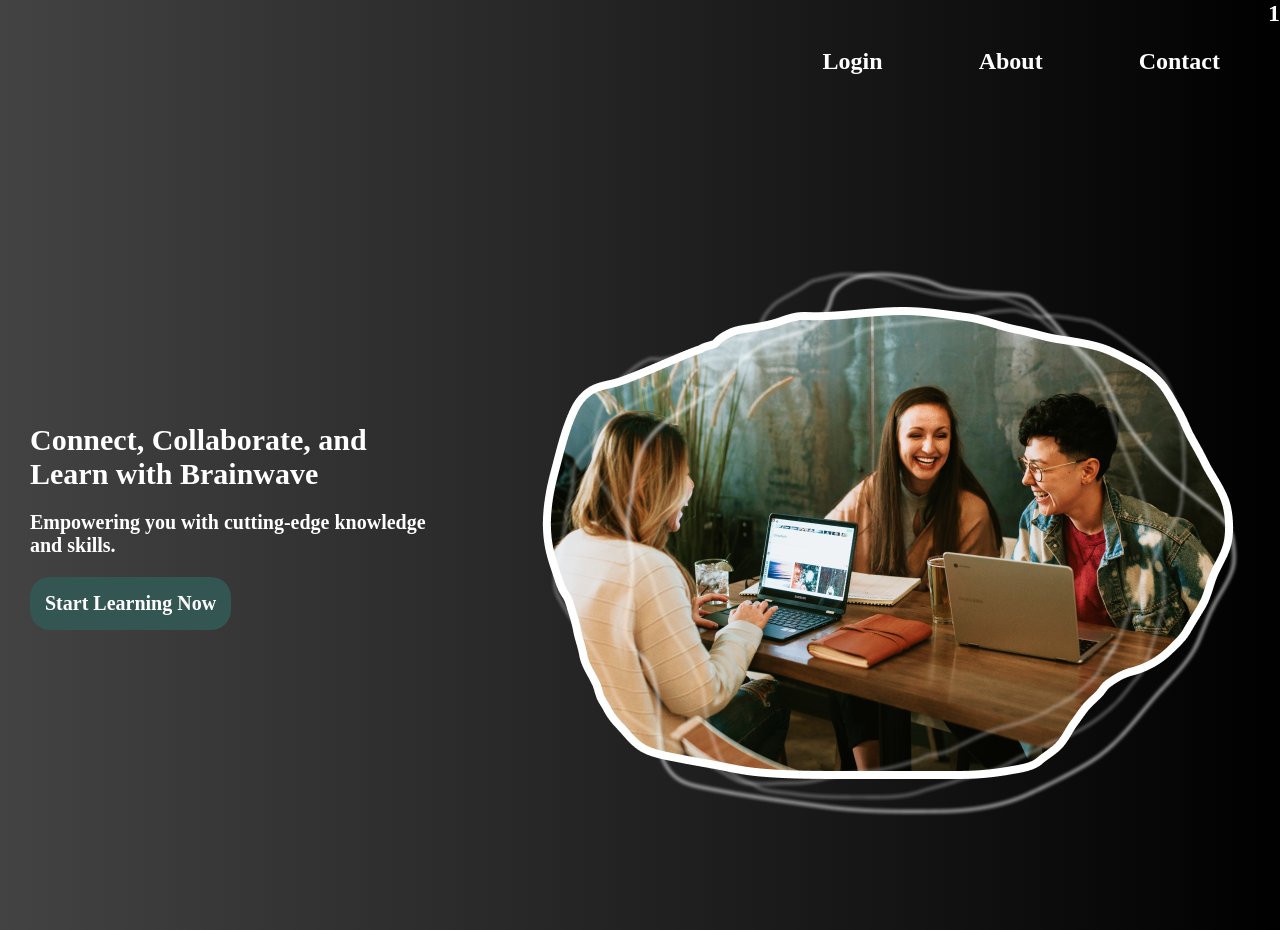
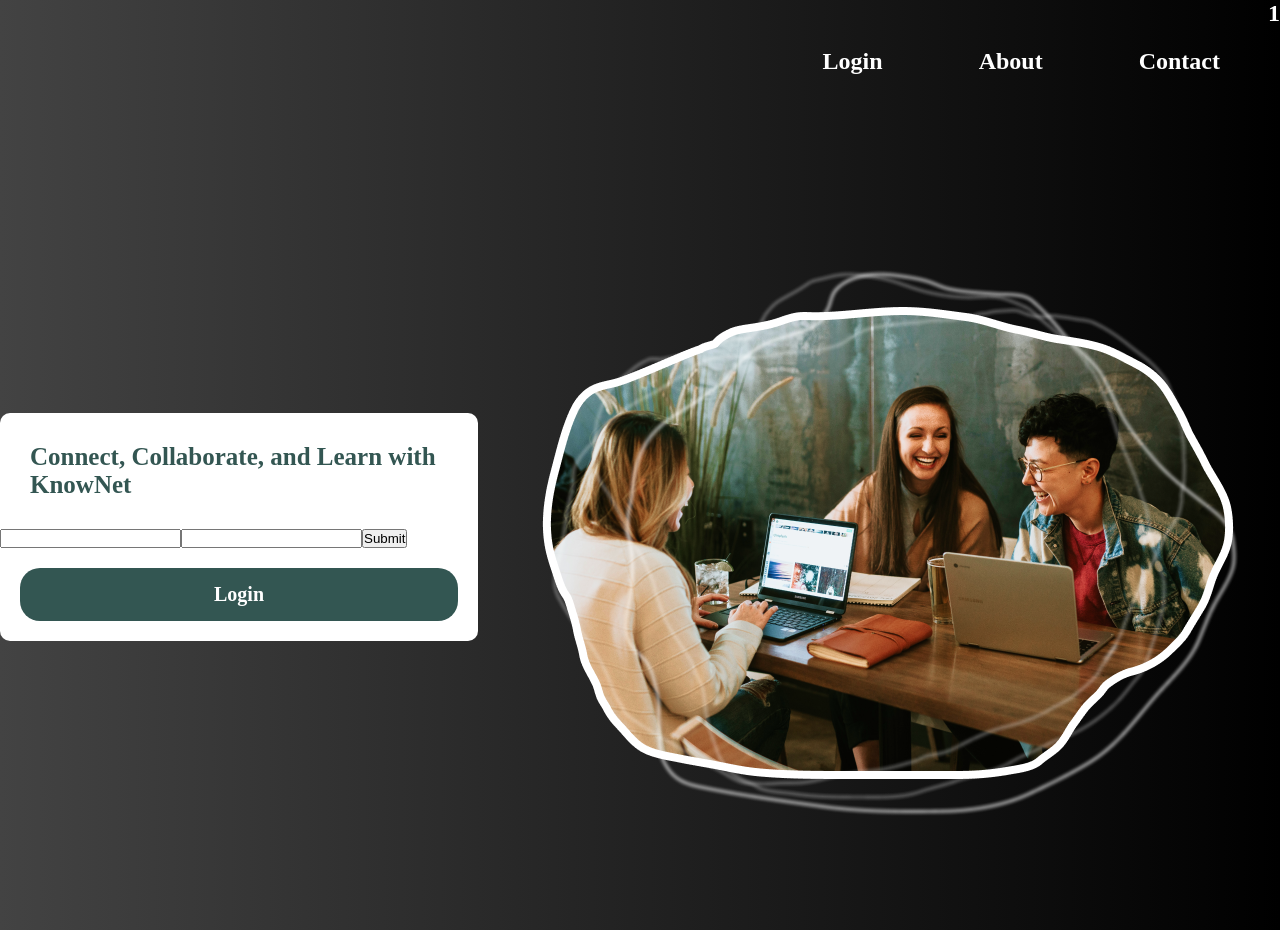
Before and after one commit to julija05/webAcademy, a React (Create React App) app in the folder client/: page / in a window 1280 px wide. Built offline with nearby package versions, Linux system fonts and the light colour scheme; a web font is replaced by a local one.

Commit message:
KNOW-1 Implement Login on Home Page

```diff
--- a/client/package.json
+++ b/client/package.json
@@ -5,10 +5,11 @@
   "proxy": "http://server:8000",
   "dependencies": {
     "axios": "^0.19.0",
+    "formik": "^2.2.9",
     "react": "^16.8.6",
     "react-dom": "^16.8.6",
+    "react-router-dom": "^5.3.4",
     "react-scripts": "3.0.1",
-    "react-router-dom": "^5.3.4",
     "styled-components": "^5.3.6",
     "webpack": "4.29.6"
   },
--- a/client/src/components/HomePage/homePage.jsx
+++ b/client/src/components/HomePage/homePage.jsx
@@ -1,6 +1,7 @@
 import React from 'react';
 import styled from "styled-components";
 import image from "../../images/homeImage/Img.png";
+import { Formik } from 'formik';
 
 const Wrapper = styled.div`
  display:flex;
@@ -8,18 +9,22 @@
  justify-content:center;
  align-items:center;
 `;
+const LoginCard = styled.div`
+display:flex;
+flex-direction:column;
+background:#ffff;
+border-radius:10px;
+`;
 const HomeText = styled.div`
-font-size:30px;
-color: white;
+font-size:25px;
+color: #335652;
 margin:30px;
 max-width:850px;
 font-weight:700;
 `;
-const HomeParagraph = styled.div`
-font-size:20px;
-margin-top:20px
+const HomeLoginEmailInput = styled.input`
+
 `;
-
 const HomeButton = styled.button`
 padding:15px;
 border-radius:20px;
@@ -28,17 +33,72 @@
 color:white;
 font-family: 'Life Savers', cursive;
 font-weight:800;
-margin-top:20px;
+margin:20px;
 font-size:20px;
 `;
 
 export function HomePage() {
     return (
         <Wrapper>
-            <HomeText>Connect, Collaborate, and Learn with Brainwave
-            <HomeParagraph>Empowering you with cutting-edge knowledge and skills.</HomeParagraph>
-            <HomeButton>Start Learning Now</HomeButton>
-            </HomeText>
+            <LoginCard>
+            <HomeText>Connect, Collaborate, and Learn with KnowNet</HomeText>
+            <Formik
+       initialValues={{ email: '', password: '' }}
+       validate={values => {
+         const errors = {};
+         if (!values.email) {
+           errors.email = 'Required';
+         } else if (
+           !/^[A-Z0-9._%+-]+@[A-Z0-9.-]+\.[A-Z]{2,}$/i.test(values.email)
+         ) {
+           errors.email = 'Invalid email address';
+         }
+         return errors;
+       }}
+       onSubmit={(values, { setSubmitting }) => {
+         setTimeout(() => {
+           alert(JSON.stringify(values, null, 2));
+           setSubmitting(false);
+         }, 400);
+       }}
+     >
+       {({
+         values,
+         errors,
+         touched,
+         handleChange,
+         handleBlur,
+         handleSubmit,
+         isSubmitting,
+         /* and other goodies */
+       }) => (
+         <form onSubmit={handleSubmit}>
+           <input
+             type="email"
+             name="email"
+             onChange={handleChange}
+             onBlur={handleBlur}
+             value={values.email}
+           />
+           {errors.email && touched.email && errors.email}
+           <input
+             type="password"
+             name="password"
+             onChange={handleChange}
+             onBlur={handleBlur}
+             value={values.password}
+           />
+           {errors.password && touched.password && errors.password}
+           <button type="submit" disabled={isSubmitting}>
+             Submit
+           </button>
+         </form>
+       )}
+     </Formik>
+            <HomeButton>Login</HomeButton>
+
+            </LoginCard>
+
             <img src={image} alt={'learnnig people'} />
         </Wrapper>
     );
```
Also changed, not shown: 2 other files (tests, documents, lock files or other folders).
